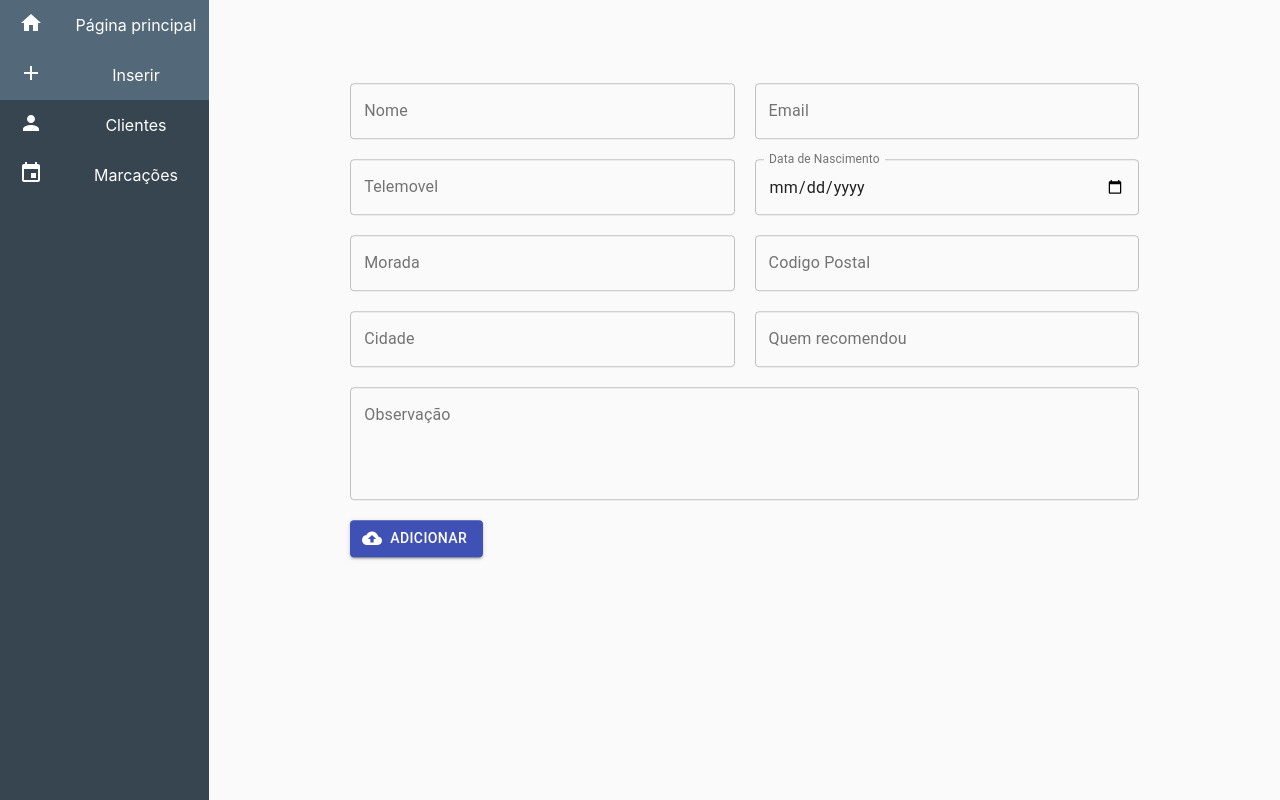
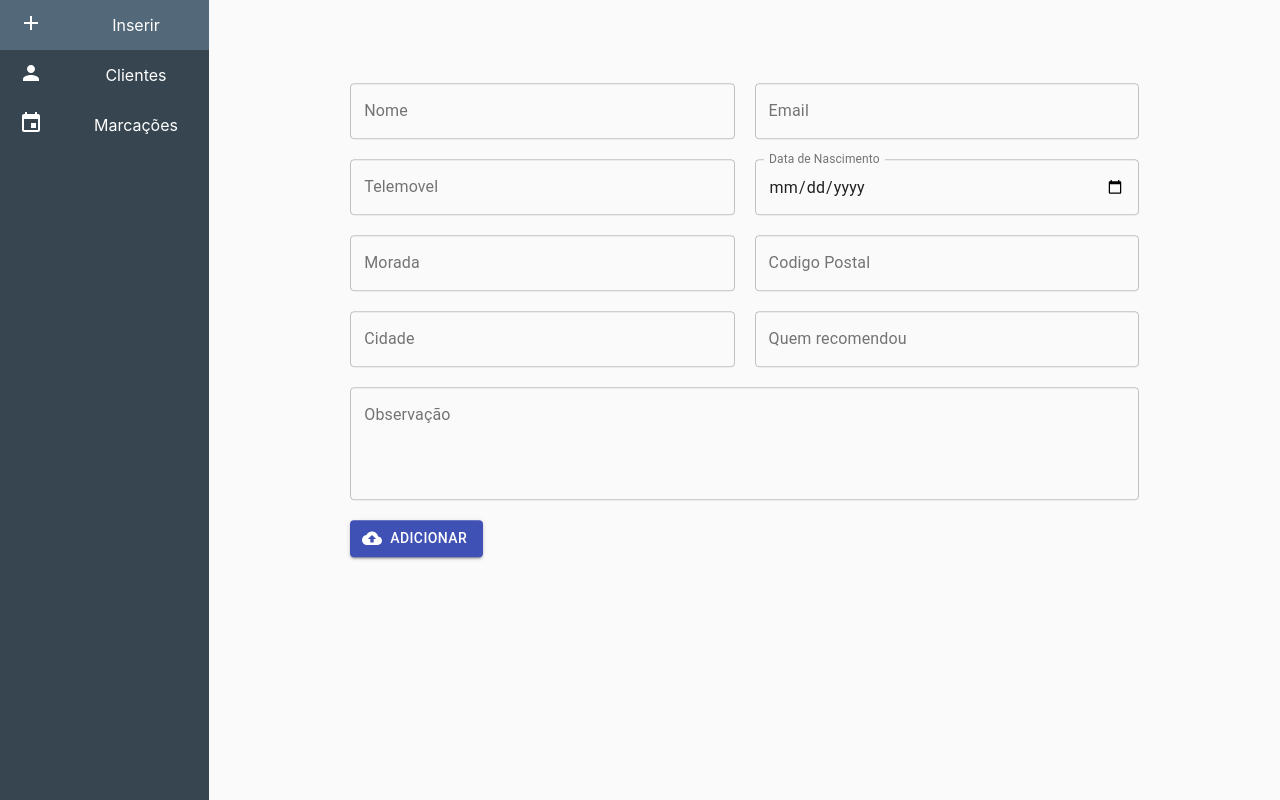
Before and after one commit to PZenha/c-terapias-webapp, a React (Create React App) app: page /insert in a window 1280 px wide. Built offline with nearby package versions, Linux system fonts and the light colour scheme; sample sign-in values are in the browser's storage.

Commit message:
remove /Home path

```diff
--- a/src/components/side-bar.tsx
+++ b/src/components/side-bar.tsx
@@ -7,11 +7,11 @@ import EventIcon from '@material-ui/icons/Event'
 import '../App.css'
 
 const sideBarData = [
-	{
-		title: 'Página principal',
-		icon: <HomeIcon />,
-		link: '/home',
-	},
+	// {
+	// 	title: 'Página principal',
+	// 	icon: <HomeIcon />,
+	// 	link: '/home',
+	// },
 	{
 		title: 'Inserir',
 		icon: <AddIcon />,
--- a/src/routes/index.tsx
+++ b/src/routes/index.tsx
@@ -42,12 +42,12 @@ const AuthRoute: FC<RouteProps & {
 const Routes = () => (
 	<Router history={history}>
 		<Switch>
-			<AuthRoute
+			{/* <AuthRoute
 				shielded
 				path="/home"
 				exact
 				component={require('../pages/home').default}
-			/>
+			/> */}
 			<AuthRoute
 				shielded
 				path="/clients"
```
